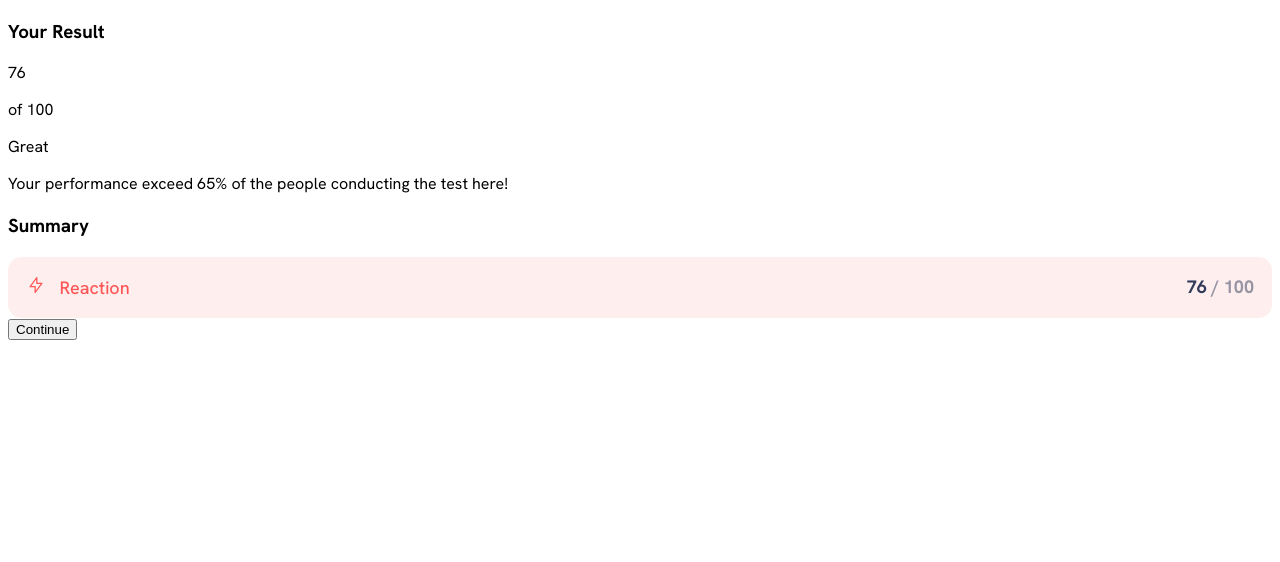
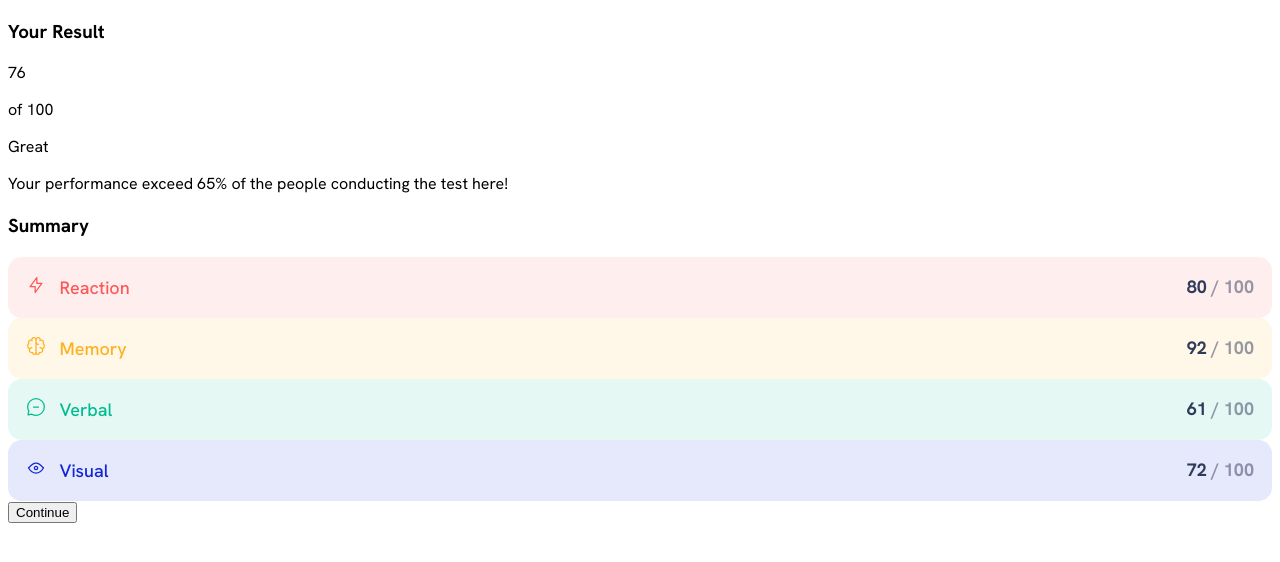
Before and after one commit to anton-zykov/fm-results-summary, a plain HTML site: page index.html in a window 1280 px wide. Drawn offline with Linux system fonts and the light colour scheme.

Commit message:
Add dynamic creation of stats based on fetched data

```diff
--- a/assets/components/stat.css
+++ b/assets/components/stat.css
@@ -3,8 +3,6 @@
   padding: 1em;
   display: flex;
   justify-content: space-between;
-
-  background: var(--bright-red);
 }
 
 .stat__title {
@@ -13,11 +11,10 @@
   gap: 0.75em;
   align-items: center;
   font-weight: 500;
-  color: var(--red);
 }
 
 .stat__title::before {
-  content: url('../images/icon-reaction.svg');
+  content: var(--icon);
 }
 
 .stat__numbers {
--- a/index.html
+++ b/index.html
@@ -22,15 +22,7 @@
     </div>
     <div class="summary">
       <h3 class="summary__title">Summary</h3>
-      <div class="summary__stats">
-        <div class="stat">
-          <p class="stat__title">Reaction</p>
-          <div class="stat__numbers">
-            <span class="stat__percent">76</span>
-            <span class="stat__maximum">/ 100</span>
-          </div>
-        </div>
-      </div>
+      <div class="summary__stats"></div>
       <button class="summary__button">Continue</button>
     </div>
   </main>
--- a/index.js
+++ b/index.js
@@ -0,0 +1,50 @@
+const colors = {
+  'Reaction': 'red',
+  'Memory': 'yellow',
+  'Verbal': 'green',
+  'Visual': 'blue',
+};
+
+class Stat {
+  constructor ({ category, score, icon }) {
+    this.category = category;
+    this.score = score;
+    this.icom = icon;
+
+    this.element = this.createElement();
+    this.calculateColor();
+  }
+
+  createTemplate () {
+    return `
+      <div class="stat">
+        <p class="stat__title">${this.category}</p>
+        <div class="stat__numbers">
+          <span class="stat__score">${this.score}</span>
+          <span class="stat__maximum">/ 100</span>
+        </div>
+      </div>
+    `;
+  }
+
+  createElement () {
+    const container = document.createElement('div');
+    container.innerHTML = this.createTemplate();
+    return container.firstElementChild;
+  }
+
+  calculateColor () {
+    const color = colors[this.category];
+    this.element.style.backgroundColor = `var(--bright-${color})`;
+    this.element.querySelector('.stat__title').style =
+      `--icon: url('../images/icon-${this.category.toLowerCase()}.svg');
+      color: var(--${color})`;
+  }
+}
+
+fetch('./data.json')
+  .then((response) => response.json())
+  .then((data) => data.map((stat) => new Stat(stat)))
+  .then((stats) => {
+    document.querySelector('.summary__stats').append(...stats.map((stat) => stat.element));
+  });
```
